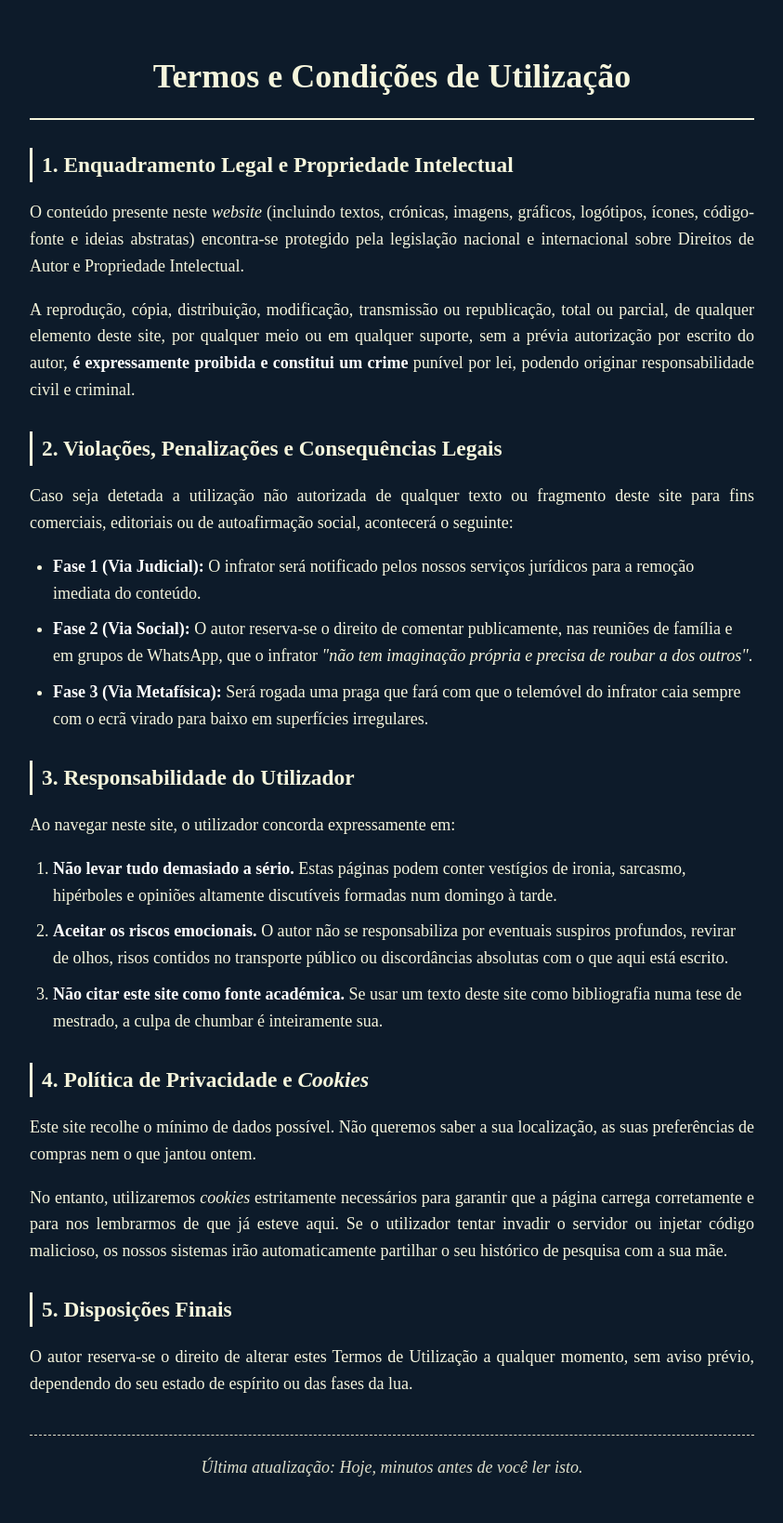
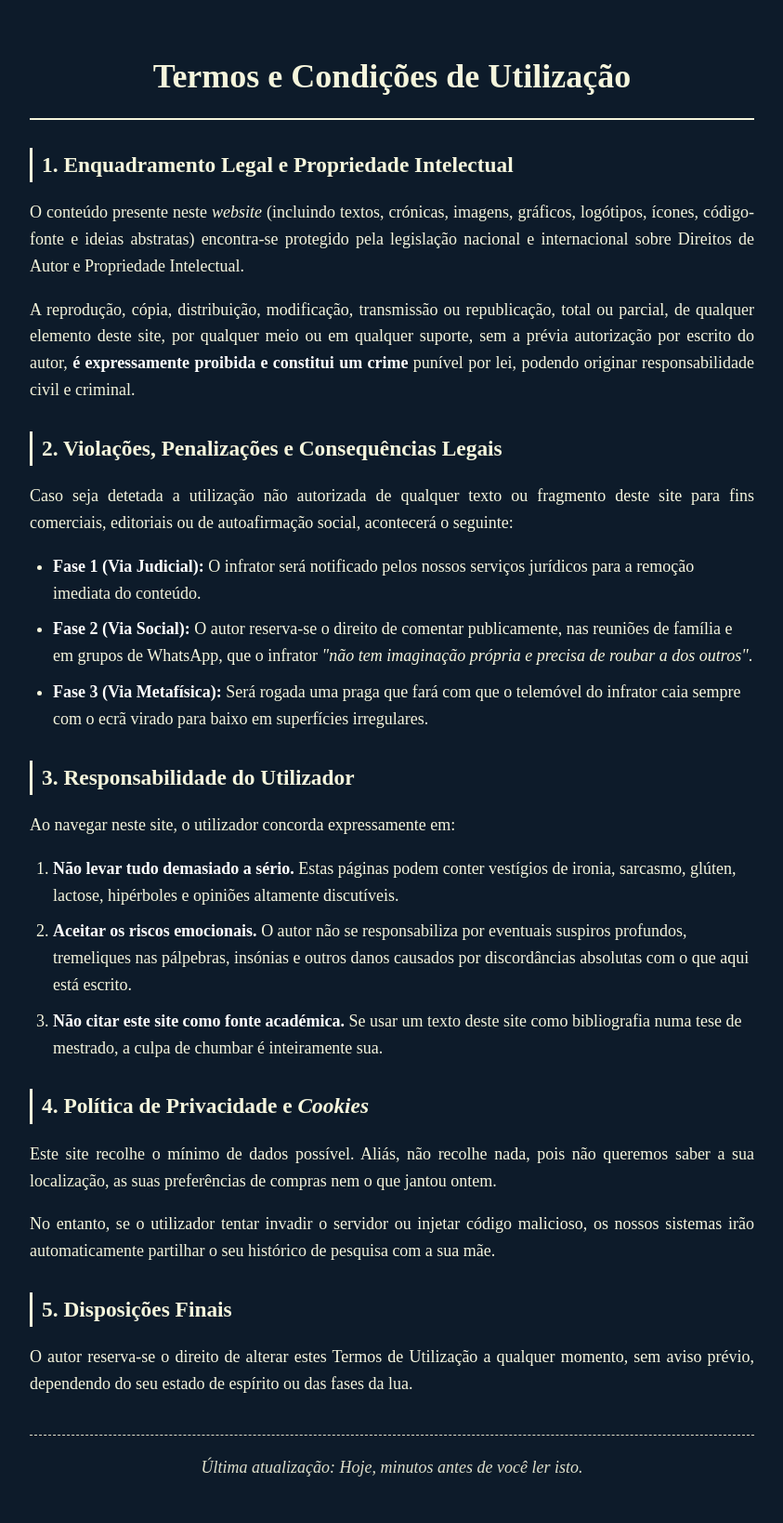
Before and after one commit to joaquim-capitao/joaquim-capitao.github.io, a Jekyll site: the page termos.html, which Jekyll copies as it is, in a window 1280 px wide. Shown: the whole page at 93% size, without its empty margins (218-1061 px from the left). Built offline with Jekyll 4.4.1, drawn with Linux system fonts in a browser that asks for light colours.

Commit message:
Atualizar o termos.html

```diff
--- a/termos.html
+++ b/termos.html
@@ -99,14 +99,14 @@
         <h3>3. Responsabilidade do Utilizador</h3>
         <p>Ao navegar neste site, o utilizador concorda expressamente em:</p>
         <ol>
-            <li><strong>Não levar tudo demasiado a sério.</strong> Estas páginas podem conter vestígios de ironia, sarcasmo, hipérboles e opiniões altamente discutíveis formadas num domingo à tarde.</li>
-            <li><strong>Aceitar os riscos emocionais.</strong> O autor não se responsabiliza por eventuais suspiros profundos, revirar de olhos, risos contidos no transporte público ou discordâncias absolutas com o que aqui está escrito.</li>
+            <li><strong>Não levar tudo demasiado a sério.</strong> Estas páginas podem conter vestígios de ironia, sarcasmo, glúten, lactose, hipérboles e opiniões altamente discutíveis.</li>
+            <li><strong>Aceitar os riscos emocionais.</strong> O autor não se responsabiliza por eventuais suspiros profundos, tremeliques nas pálpebras, insónias e outros danos causados por discordâncias absolutas com o que aqui está escrito.</li>
             <li><strong>Não citar este site como fonte académica.</strong> Se usar um texto deste site como bibliografia numa tese de mestrado, a culpa de chumbar é inteiramente sua.</li>
         </ol>
 
         <h3>4. Política de Privacidade e <em>Cookies</em></h3>
-        <p>Este site recolhe o mínimo de dados possível. Não queremos saber a sua localização, as suas preferências de compras nem o que jantou ontem.</p>
-        <p>No entanto, utilizaremos <em>cookies</em> estritamente necessários para garantir que a página carrega corretamente e para nos lembrarmos de que já esteve aqui. Se o utilizador tentar invadir o servidor ou injetar código malicioso, os nossos sistemas irão automaticamente partilhar o seu histórico de pesquisa com a sua mãe.</p>
+        <p>Este site recolhe o mínimo de dados possível. Aliás, não recolhe nada, pois não queremos saber a sua localização, as suas preferências de compras nem o que jantou ontem.</p>
+        <p>No entanto, se o utilizador tentar invadir o servidor ou injetar código malicioso, os nossos sistemas irão automaticamente partilhar o seu histórico de pesquisa com a sua mãe.</p>
 
 
         <h3>5. Disposições Finais</h3>
```
